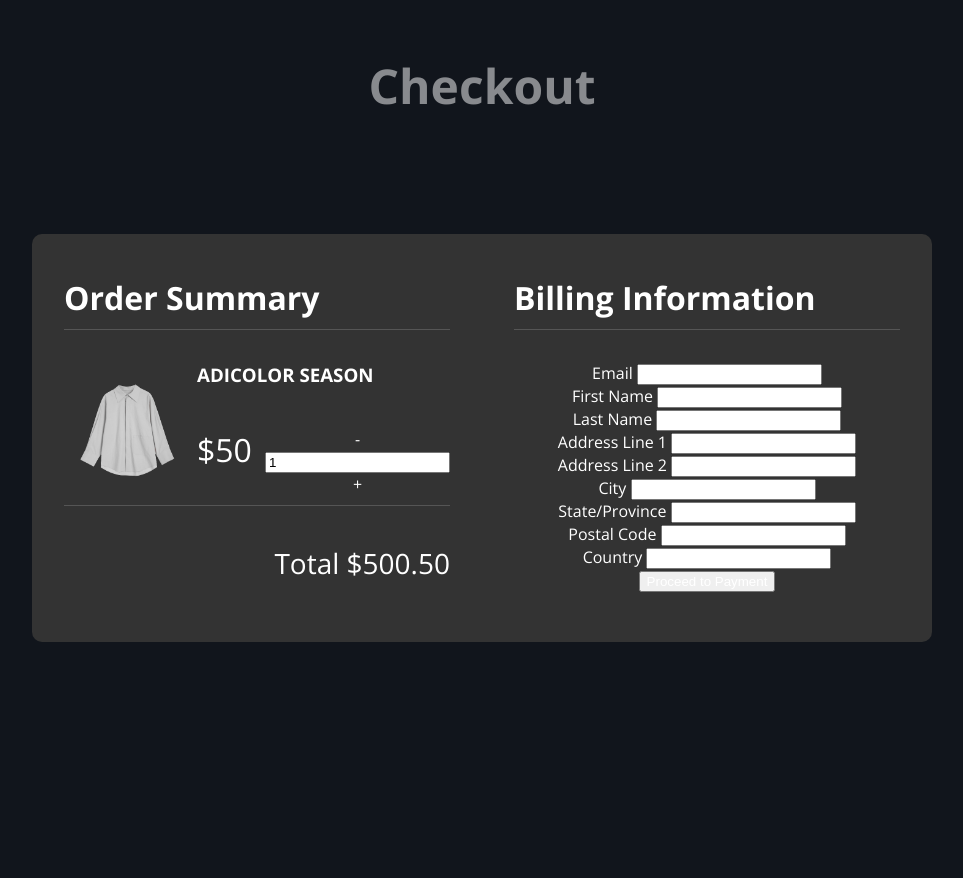
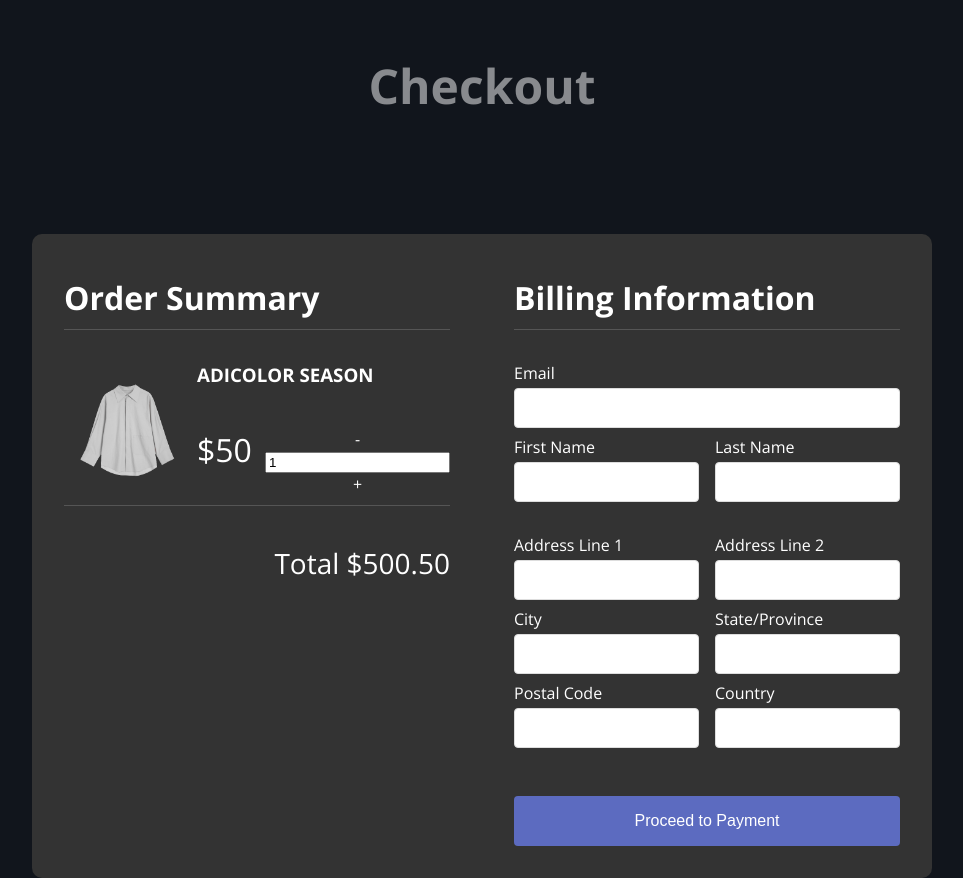
Before and after one commit to luke-song/coisy, a website built with Vite: page checkout.html in a window 1280 px wide. Shown: the whole page, without its empty margins (158-1121 px from the left). Before the commit the page ends 800 px from the top, so only its background shows below. Built offline with nearby package versions, Linux system fonts and the light colour scheme.

Commit message:
💄 Added initial CSS code for Billing Info

```diff
--- a/checkout.css
+++ b/checkout.css
@@ -52,3 +52,68 @@ input {
   text-align: right;
   font-size: var(--text-xl);
 }
+
+/* Billing Information */
+.billing-info-form {
+  display: flex;
+  flex-direction: column;
+  width: 100%;
+}
+
+.billing-info-form-input-wrapper {
+  text-align: left;
+  width: 100%;
+  position: relative;
+}
+
+.billing-info-form-input-wrapper label {
+  display: block;
+  margin-bottom: 0.25rem;
+  color: white;
+}
+
+.user-info {
+  display: flex;
+  flex-direction: column;
+  gap: 0.5rem;
+  margin-bottom: 2rem;
+}
+
+.input-pair {
+  display: flex;
+  flex-direction: row;
+  gap: 1rem;
+  width: 100%;
+}
+
+.address-info {
+  display: flex;
+  flex-direction: column;
+  gap: 0.5rem;
+  margin-bottom: 3rem;
+}
+
+.billing-info-form-input {
+  padding: 0.75rem;
+  border: 1px solid #ddd;
+  border-radius: 4px;
+  width: 100%;
+  height: 40px;
+
+  color: black;
+}
+
+.billing-info-form-button {
+  background: #5c6bc0;
+  color: #fff;
+  border: none;
+  padding: 1rem 1.5rem;
+  font-size: 1rem;
+  border-radius: 4px;
+  cursor: pointer;
+  width: 100%;
+}
+
+.billing-info-form-button:hover {
+  background: #3f51b5;
+}
```
